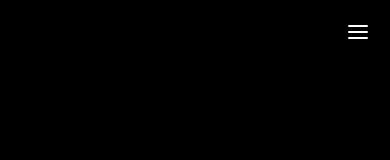
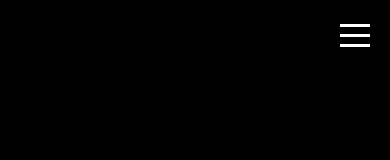
Before and after one commit to Kahl-d/portfolio_website, a React (Create React App) app in the folder client/: page / in a window 390 px wide. Shown: the top 160 px of the page. Built offline with nearby package versions, Linux system fonts and the light colour scheme.

Commit message:
hamburger in place

```diff
--- a/client/src/Final/App.js
+++ b/client/src/Final/App.js
@@ -29,8 +29,10 @@ const App = () => {
                 {pages[currentPage]}
             </div>
 
-            <div id="hamburgerMenu" onClick={toggleMenu}>
-                <FiMenu />
+            <div id="hamburgerMenu" onClick={toggleMenu} className={menuOpen ? 'open' : ''}>
+                <div className="menuLine top"></div>
+                <div className="menuLine middle"></div>
+                <div className="menuLine bottom"></div>
             </div>
 
             <div id="sidebar" className={menuOpen ? 'open' : ''}>
--- a/client/src/Final/app.css
+++ b/client/src/Final/app.css
@@ -48,16 +48,6 @@
     color: var(--most-light);
 }
 
-#hamburgerMenu {
-    position: fixed;
-    top: 20px;
-    right: 20px;
-    font-size: 2rem;
-    color: var(--most-light);
-    cursor: pointer;
-    z-index: 1000;
-}
-
 #sidebar {
     position: fixed;
     top: 0;
@@ -95,6 +85,57 @@
     margin-left: 10px;
 }
 
+#hamburgerMenu {
+    width: 30px;
+    height: 30px;
+    position: fixed;
+    display: flex;
+    flex-direction: column;
+    justify-content: space-around;
+    top: 20px;
+    right: 20px;
+    font-size: 2rem;
+    color: var(--most-light);
+    cursor: pointer;
+    z-index: 1000;
+    transition: transform 0.3s;
+}
+
+#hamburgerMenu.open{
+    display: block;
+}
+
+#hamburgerMenu.open .top {
+    transform: translateY(6px) rotate(45deg) translateX(1px);
+}
+
+#hamburgerMenu.open .middle {
+    opacity: 0;
+}
+
+#hamburgerMenu.open .bottom {
+    transform: translateY(0px) rotate(-45deg);
+}
+
+.menuLine {
+    width: 100%;
+    height: 3px;
+    background-color: var(--most-light);
+    transition: transform 0.3s, opacity 0.3s;
+}
+
+.menuLine.top {
+    transform-origin: top;
+}
+
+.menuLine.middle {
+    transform-origin: center;
+}
+
+.menuLine.bottom {
+    transform-origin: bottom;
+}
+
 @media screen and (max-width: 768px) {
     #hamburgerMenu {
         font-size: 1.5rem;
```
